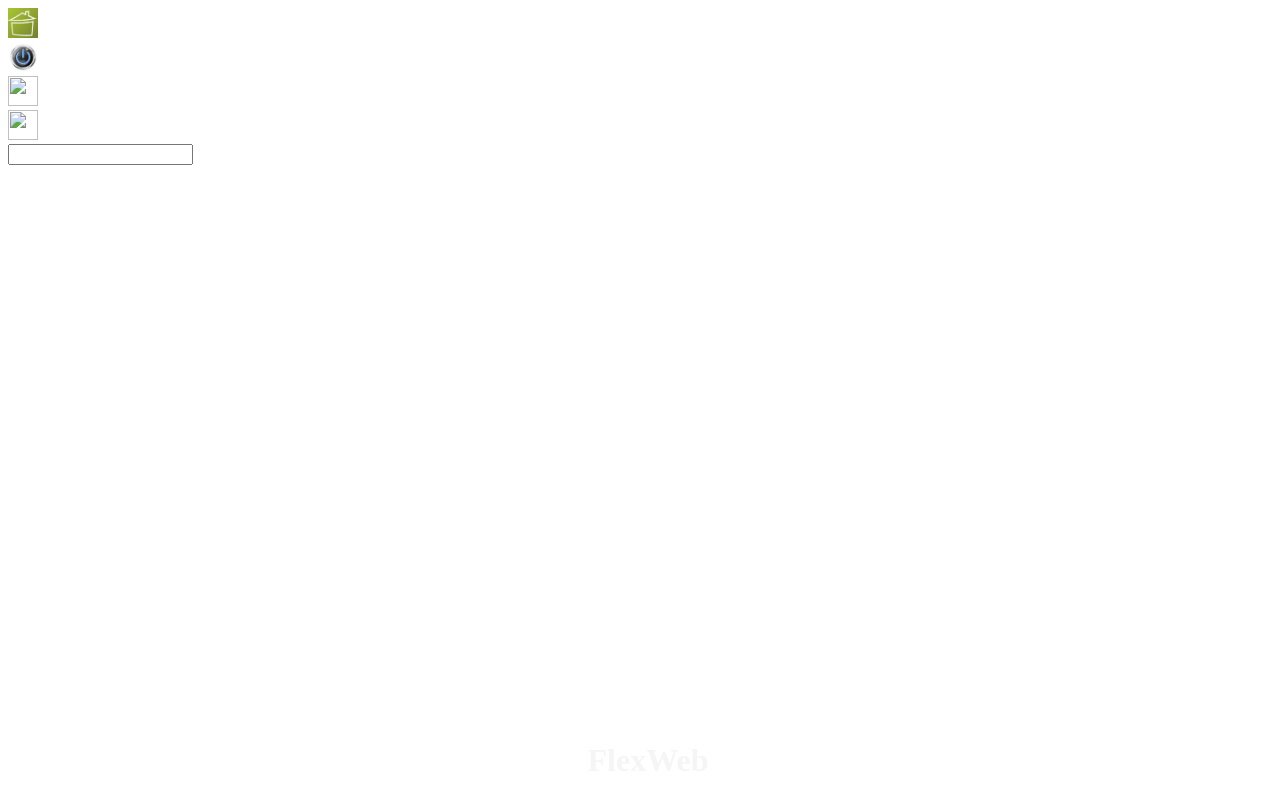
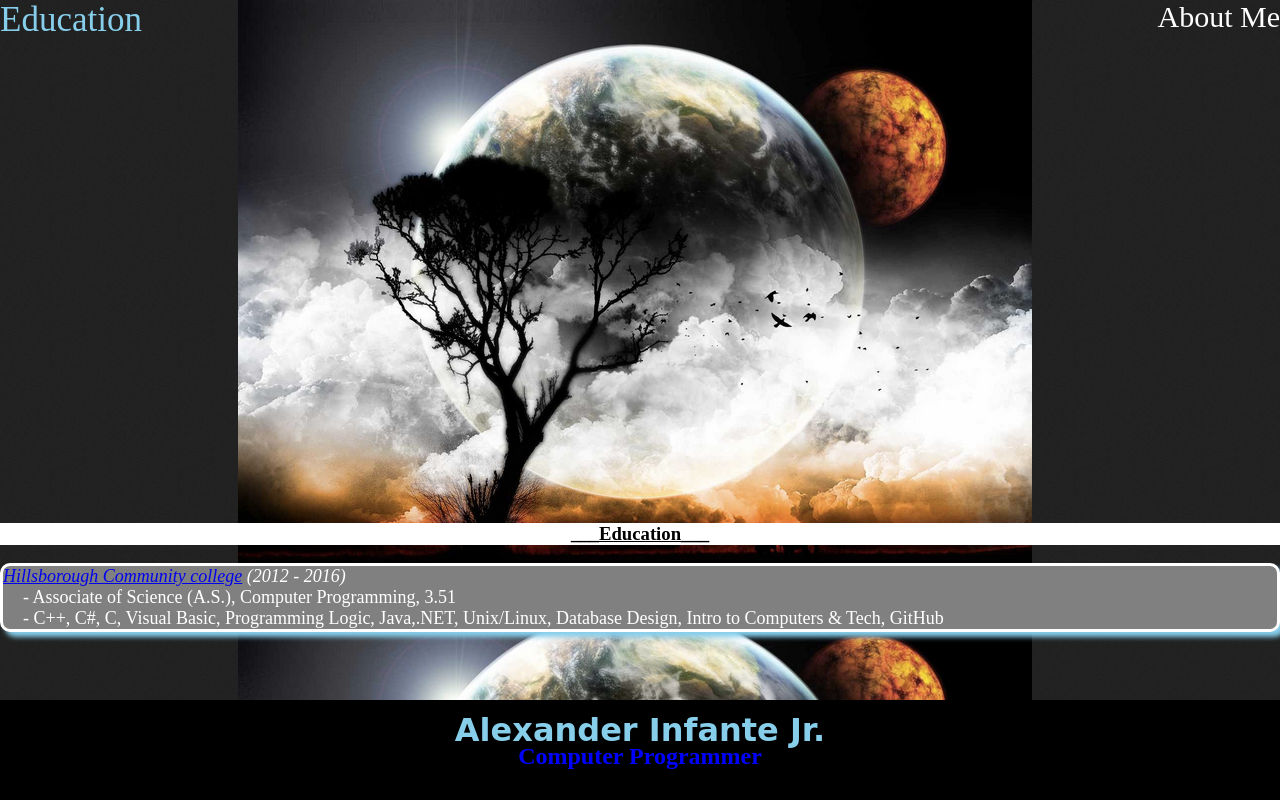
Before and after one commit to AlexanderInfante/FlexWeb, a website: page FlexWeb/public_html/index.html in a window 1280 px wide. Drawn offline with Linux system fonts and the light colour scheme.

Commit message:
Few more minor tweaks.

```diff
--- a/FlexWeb/public_html/flexWebCSS.css
+++ b/FlexWeb/public_html/flexWebCSS.css
@@ -9,33 +9,89 @@ and open the template in the editor.
 */
 
 
-body {
-    background-image: url("bg.png");
+
+body{
+    background-color: black;
     background-repeat: no-repeat;
 
 }
-   h1{
-    color: whitesmoke;
-    position: fixed;
-    bottom: 0;
+
+h1{
+    color: skyBlue;
+    font-family: cursive;
+    text-align: center;
+    position: absolute;
+    width: 100%;
+    bottom: -70px;
+}
+
+h2{
+    color: Blue;
     text-align: center;
     width: 100%;
-
+    position: absolute;
+    bottom: -90px;
 
 }
-.tooltip .tooltiptext{
-       display: inline;
-       color: white;
-       visibility: hidden;
+
+.div{
+    background-image: url("bg.png");
+    position: absolute;
+    top: 0;
+    left: 0;
+    right: 0;
+    bottom: 100px;
+    background-attachment: scroll;
 }
 
-.tooltip:hover .tooltiptext {
+h3{
+    text-align: center;
+    text-decoration: underline;
+    color: black;
+    background-color: white;
 
-    visibility: visible;
-    color: white;
-    display: table-cell;
 }
 
-table{
+div.div2{
+    background-clip:content-box;
 
 }
+
+p{
+    border-radius:   10px; /*gives the rounded edges to the tables*/
+    background-color: gray;
+    box-shadow: 5px 5px 5px skyblue;
+    font-size: large;
+    border-style: solid;
+    color: white;
+
+}
+
+pp{
+    padding: 0px 20px;
+}
+
+a:hover{
+    text-decoration: underline;
+    color: mediumblue;
+
+}
+
+left{
+    font-size: 30px;
+    float: left;
+    color: white;
+
+}
+
+right{
+    font-size: 30px;
+    float: right;
+    color: white;
+}
+left:hover, right:hover{
+    font-size: 35px;
+    color: skyblue;
+    transition-duration: .5s;
+    transition-timing-function: ease;
+}
--- a/FlexWeb/public_html/index.html
+++ b/FlexWeb/public_html/index.html
@@ -15,49 +15,24 @@ and open the template in the editor.
 </head>
 
     <body>
-    <h1>FlexWeb</h1>
 
-    <table>
-        <tr>
-            <div class="tooltip">
-                <img src="home.jpg" width="30" height="30" >
-            <span class="tooltiptext">Home page</span>
-            </div>
-        </tr>
-        <tr>
-        <div class="tooltip" onclick="closeTab();"><img src="closeTab.jpg" width="30" height="30" >
-            <span class="tooltiptext" >Close this tab</span>
+        <div class="div"/>
+
+        <h1>Alexander Infante Jr.</h1>
+        <h2 style="cambria">Computer Programmer</h2>
+        <left>Education</left> <right align="right">About Me</right>
+        <br><br><br><br><br><br><br><br>
+        <br><br><br><br><br><br><br><br>
+        <br><br><br><br><br><br><br><br>
+        <br><br><br><br>
+        <div class="div2">
+        <h3>___Education___</h3>
+            <p>
+            <i><a href="http://www.hccfl.edu/" target="_blank">Hillsborough Community college</a> (2012 - 2016) </i><br>
+            <pp>-   Associate of Science (A.S.), Computer Programming, 3.51<br></pp>
+            <pp>-   C++, C#, C, Visual Basic, Programming Logic, Java,.NET, Unix/Linux, Database Design, Intro to Computers & Tech, GitHub</pp>
+            </p>
         </div>
-        </tr>
-            <div class="tooltip" onclick="openChat();"><img src="NewTab.jpg" width="30" height="30">
-            <span class="tooltiptext">Open a new tab</span>
-        </div>
-        </div>
-        <div class="tooltip" onclick="selectFile();"><img src="open_file.jpg" width="30" height="30">
-            <span class="tooltiptext" >Open Files</span>
-        </div>
-
-        <tr><input type="textArea"></tr>
-
-      </table>
-
-
     </body>
 
-    <script>
-
-    var myWin;
-
-    function openChat() {
-             myWin = window.open("NTC Chat", "_blank", "width=500, height=500");
-
-
-    }
-
-    function closeTab() {
-        myWin.close();
-    }
-
-
-</script>
 </html>
```
Also changed, not shown: FlexWeb/Gruntfile.js (added, +10 -0 lines), FlexWeb/bower.json (added, +13 -0 lines), FlexWeb/gulpfile.js (added, +11 -0 lines), FlexWeb/nbproject/project.xml (added, +9 -0 lines), FlexWeb/package.json (added, +8 -0 lines), FlexWeb/bg.jpg (added), FlexWeb/public_html/Blue-Line-Style-Web-Icon-Set-PSD copy 2.jpg (added), FlexWeb/public_html/Blue-Line-Style-Web-Icon-Set-PSD copy 3.jpg (added), FlexWeb/public_html/Icon.png (added), FlexWeb/public_html/banner.png (added), FlexWeb/public_html/bg.jpg (deleted), FlexWeb/public_html/bg.png (added), FlexWeb/public_html/closeTab.jpg (deleted), FlexWeb/public_html/home.jpg (deleted), 2 other files.
